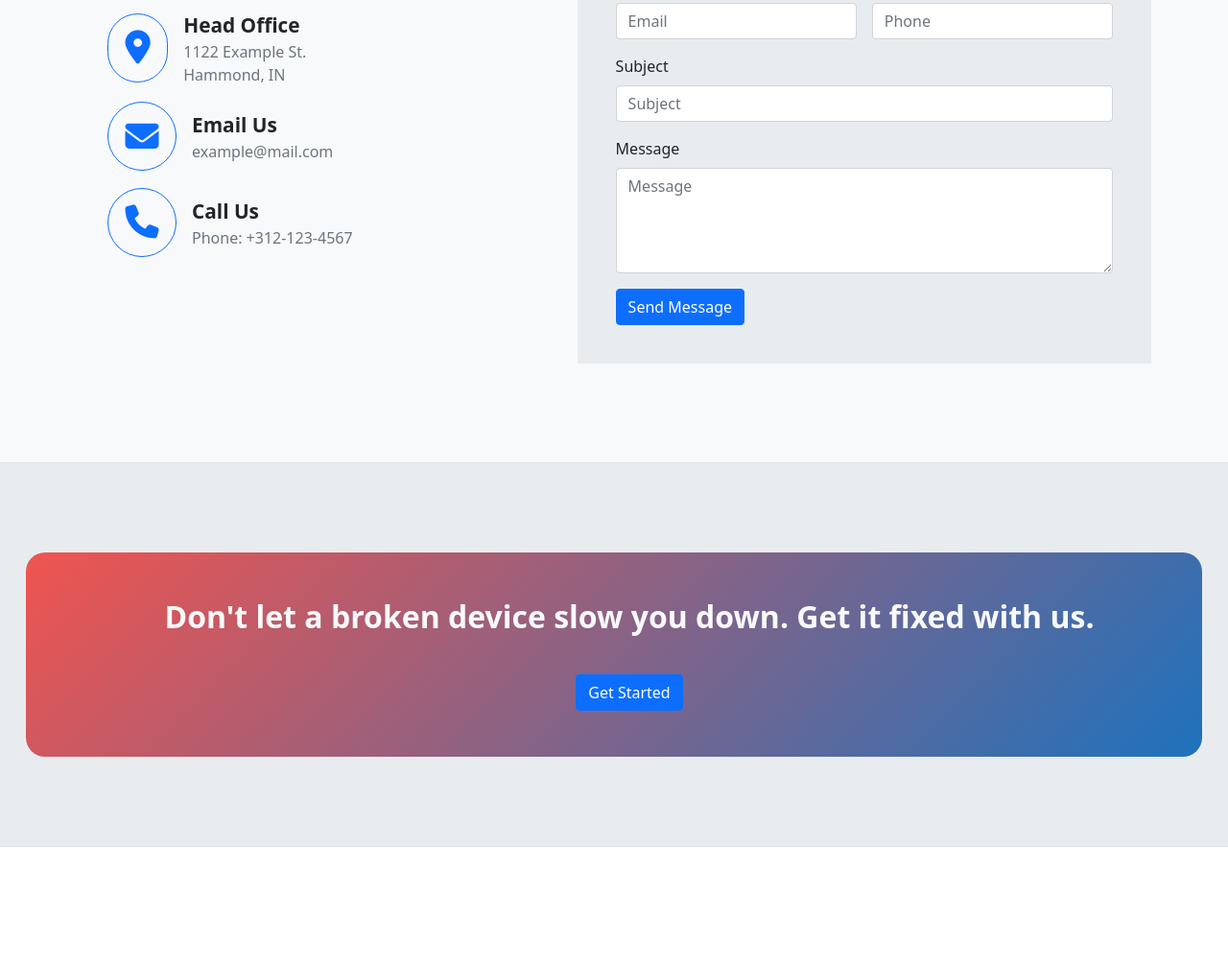
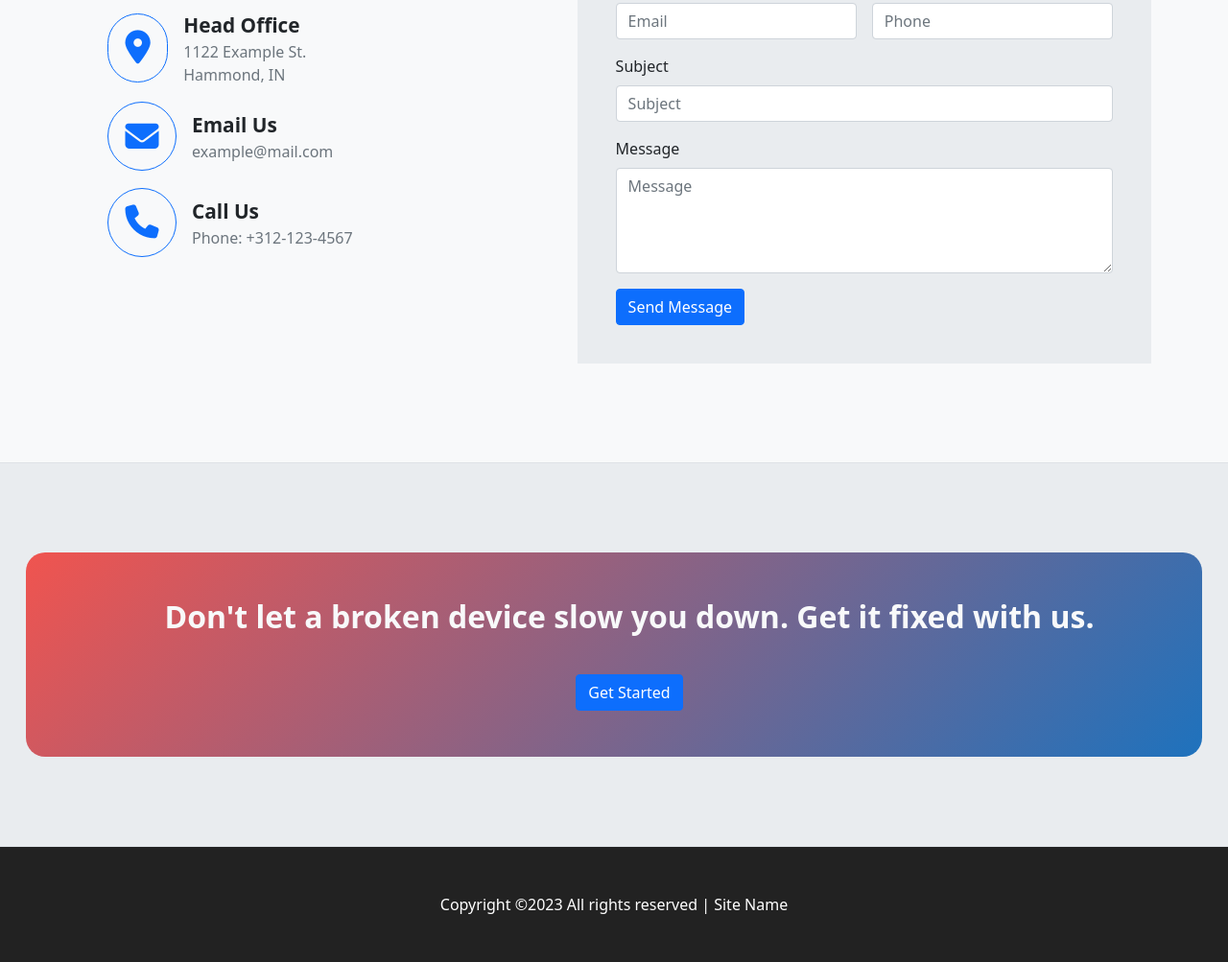
Before and after one commit to Vurnex/techrepairshop, a plain HTML site: page index.html in a window 1280 px wide. Shown: the part 4461-5464 px from the top of the page at 96% size. Before the commit the page ends 5344 px from the top, so only its background shows below. Drawn offline with nearby package versions, Linux system fonts and the light colour scheme.

Commit message:
Add footer

```diff
--- a/css/styles.scss
+++ b/css/styles.scss
@@ -18,6 +18,8 @@ html {
 
     --color-cta-first: #f0544f;
     --color-cta-second: #1e72bd;
+
+    --color-footer-bg: #222222;
 
     --padding-sides: 1em 5em 1em 5em;
 
@@ -478,6 +480,20 @@ html {
     }
 }
 
+footer {
+
+    background-color: var(--color-footer-bg);
+    color: white;
+    display: flex;
+    justify-content: center;
+    align-items: center;
+    min-height: 15vh;
+    width: 100%;
+    padding-top: 1em;
+    z-index: 1;
+    text-align: center;
+}
+
 @media (max-width: 660px) {
 
     .nav {
--- a/index.html
+++ b/index.html
@@ -719,6 +719,12 @@
 
     </section>
 
+    <footer>
+
+      <p>Copyright ©2023 All rights reserved | Site Name</p>
+
+    </footer>
+
 
     <script type="text/javascript" src="js/script.js"></script>
 
```
Also changed, not shown: css/styles.css, 1 other file.
